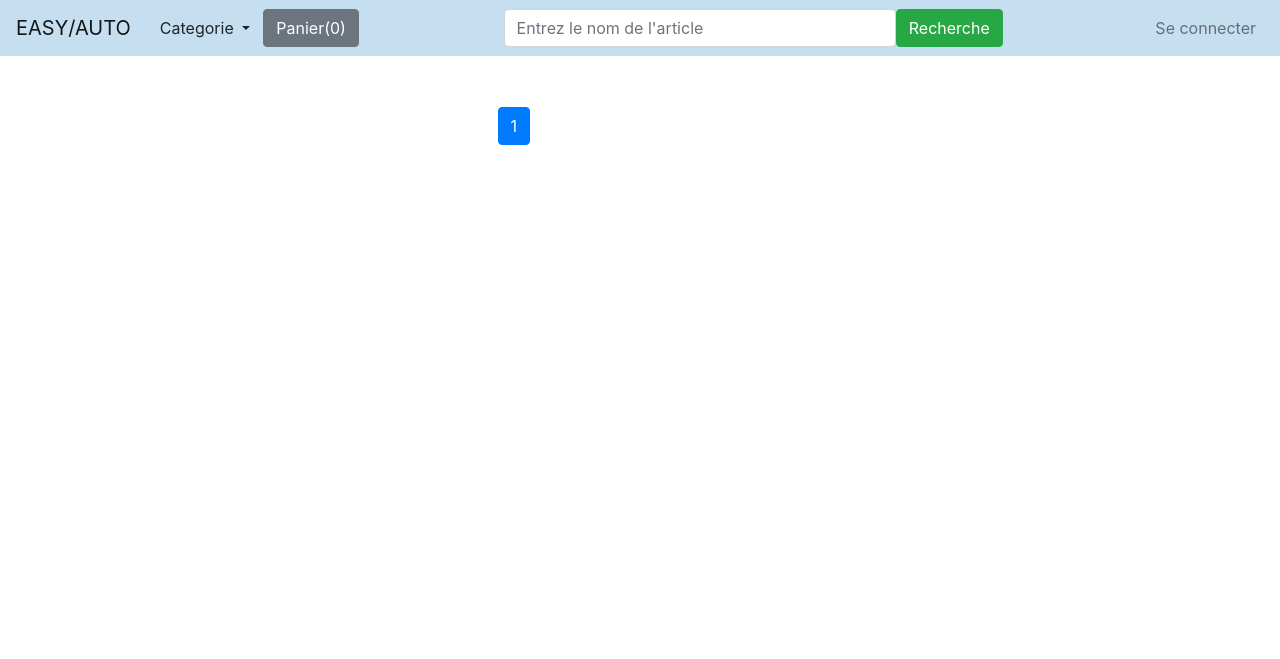
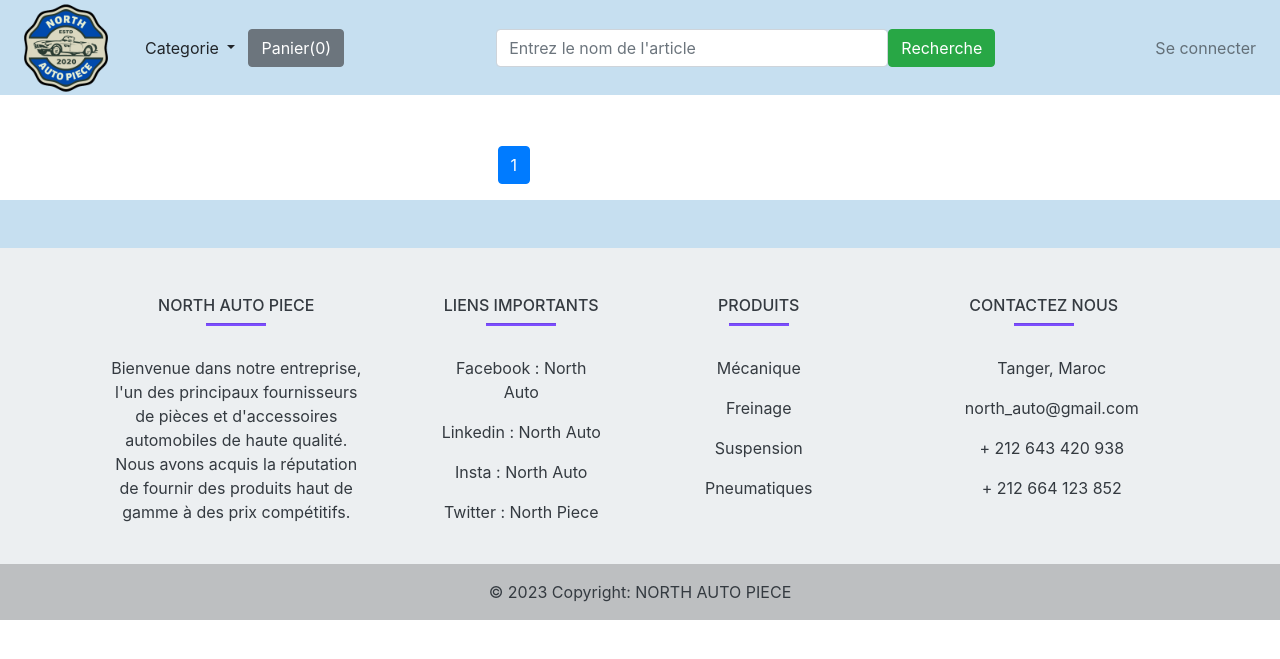
Before and after one commit to OmarDahrouch/DJANGO_Groupe1, a Django app: page / in a window 1280 px wide. Shown: the top 659 px of the page. Run offline with Django 4.2, Linux system fonts and the light colour scheme; data that the repository does not hold is empty; some libraries are stand-ins or nearby versions.

Commit message:
Merge 11/01 STATIC

```diff
--- a/DJAuto/settings.py
+++ b/DJAuto/settings.py
@@ -121,6 +121,10 @@ USE_TZ = True
 # Static files (CSS, JavaScript, Images)
 # https://docs.djangoproject.com/en/4.1/howto/static-files/
 
+STATICFILES_DIRS = [
+    BASE_DIR / "static",
+]
+
 STATIC_URL = 'static/'
 
 MEDIA_ROOT = BASE_DIR / "media"
--- a/article/templates/article/base.html
+++ b/article/templates/article/base.html
@@ -1,3 +1,4 @@
+{% load static %}
 <!DOCTYPE html>
 <html lang="en">
 
@@ -5,20 +6,22 @@
   <meta charset="UTF-8">
   <meta http-equiv="X-UA-Compatible" content="IE=edge">
   <meta name="viewport" content="width=device-width, initial-scale=1.0">
+  <link rel="icon" href="{% static 'images/Logo.png' %}">
   <link rel="stylesheet" href="https://stackpath.bootstrapcdn.com/bootstrap/4.5.2/css/bootstrap.min.css"
     integrity="sha384-JcKb8q3iqJ61gNV9KGb8thSsNjpSL0n8PARn9HuZOnIxN0hoP+VmmDGMN5t9UJ0Z" crossorigin="anonymous">
   <script src="https://cdn.jsdelivr.net/npm/bootstrap@5.0.1/dist/js/bootstrap.min.js"
     integrity="sha384-Atwg2Pkwv9vp0ygtn1JAojH0nYbwNJLPhwyoVbhoPwBhjQPR5VtM2+xf0Uwh9KtT"
     crossorigin="anonymous"></script>
-  <script src="https://code.jquery.com/jquery-3.6.0.js" integrity="sha256-H+K7U5CnXl1h5ywQfKtSj8PCmoN9aaq30gDh27Xc0jk=" crossorigin="anonymous"></script>  <title>Document</title>
+  <script src="https://code.jquery.com/jquery-3.6.0.js" integrity="sha256-H+K7U5CnXl1h5ywQfKtSj8PCmoN9aaq30gDh27Xc0jk=" crossorigin="anonymous"></script>
+  <title>North Auto Piece</title>
   <script src="https://code.jquery.com/jquery-3.2.1.slim.min.js" integrity="sha384-KJ3o2DKtIkvYIK3UENzmM7KCkRr/rE9/Qpg6aAZGJwFDMVNA/GpGFF93hXpG5KkN" crossorigin="anonymous"></script>
   <script src="https://cdn.jsdelivr.net/npm/popper.js@1.12.9/dist/umd/popper.min.js" integrity="sha384-ApNbgh9B+Y1QKtv3Rn7W3mgPxhU9K/ScQsAP7hUibX39j7fakFPskvXusvfa0b4Q" crossorigin="anonymous"></script>
   <script src="https://cdn.jsdelivr.net/npm/bootstrap@4.0.0/dist/js/bootstrap.min.js" integrity="sha384-JZR6Spejh4U02d8jOt6vLEHfe/JQGiRRSQQxSfFWpi1MquVdAyjUar5+76PVCmYl" crossorigin="anonymous"></script>
 </head>
 
 <body>
-  <nav class="navbar navbar-expand-lg navbar-light " style="background-color: #c6dff0;">
-    <a class="navbar-brand" href="/">EASY/AUTO</a>
+  <nav class="navbar navbar-expand-lg navbar-light" style="background-color: #c6dff0; height: 95px;">
+    <a class="navbar-brand" href="/"><img src="{% static 'images/Logo.png' %}" alt="Logo" width="100"></a>
 
     <div class="dropdown">
       <button class="btn dropdown-toggle" type="button" id="dropdownMenuButton1" data-bs-toggle="dropdown"
@@ -71,4 +74,147 @@
   </div>
 </body>
 {% block js %}{% endblock %}
+
+<!-- Remove the container if you want to extend the Footer to full width. -->
+  <!-- Footer -->
+  <footer
+          class="text-center text-lg-start text-dark"
+          style="background-color: #ECEFF1"
+          >
+    <!-- Section: Social media -->
+    <section
+             class="d-flex justify-content-between p-4 text-white"
+             style="background-color: #c6dff0"
+             >
+      <!-- Left -->
+      <div class="me-6">
+      </div>
+      <!-- Left -->
+
+      <!-- Right -->
+      <div>
+        <a href="" class="text-white me-4">
+          <i class="fab fa-facebook-f"></i>
+        </a>
+        <a href="" class="text-white me-4">
+          <i class="fab fa-twitter"></i>
+        </a>
+        <a href="" class="text-white me-4">
+          <i class="fab fa-google"></i>
+        </a>
+        <a href="" class="text-white me-4">
+          <i class="fab fa-instagram"></i>
+        </a>
+        <a href="" class="text-white me-4">
+          <i class="fab fa-linkedin"></i>
+        </a>
+        <a href="" class="text-white me-4">
+          <i class="fab fa-github"></i>
+        </a>
+      </div>
+      <!-- Right -->
+    </section>
+    <!-- Section: Social media -->
+
+    <!-- Section: Links  -->
+    <section class="">
+      <div class="container text-center text-md-start mt-5">
+        <!-- Grid row -->
+        <div class="row mt-3">
+          <!-- Grid column -->
+          <div class="col-md-3 col-lg-4 col-xl-3 mx-auto mb-4">
+            <!-- Content -->
+            <h6 class="text-uppercase fw-bold">North Auto Piece</h6>
+            <hr
+                class="mb-4 mt-0 d-inline-block mx-auto"
+                style="width: 60px; background-color: #7c4dff; height: 2px"
+                />
+            <p>
+                Bienvenue dans notre entreprise, l'un des principaux fournisseurs de pièces et d'accessoires automobiles de haute qualité. Nous avons acquis la réputation de fournir des produits haut de gamme à des prix compétitifs.
+            </p>
+          </div>
+          <!-- Grid column -->
+
+          <!-- Grid column -->
+          <div class="col-md-2 col-lg-2 col-xl-2 mx-auto mb-4">
+            <!-- Links -->
+            <h6 class="text-uppercase fw-bold">Liens importants</h6>
+            <hr
+                class="mb-4 mt-0 d-inline-block mx-auto"
+                style="width: 70px; background-color: #7c4dff; height: 2px"
+                />
+            <p>
+              <a href="#!" class="text-dark">Facebook : North Auto</a>
+            </p>
+            <p>
+              <a href="#!" class="text-dark">Linkedin : North Auto</a>
+            </p>
+            <p>
+              <a href="#!" class="text-dark">Insta : North Auto</a>
+            </p>
+            <p>
+              <a href="#!" class="text-dark">Twitter : North Piece</a>
+            </p>
+          </div>
+          <!-- Grid column -->
+
+          <!-- Grid column -->
+          <div class="col-md-3 col-lg-2 col-xl-2 mx-auto mb-4">
+            <!-- Links -->
+            <h6 class="text-uppercase fw-bold"> Produits</h6>
+            <hr
+                class="mb-4 mt-0 d-inline-block mx-auto"
+                style="width: 60px; background-color: #7c4dff; height: 2px"
+                />
+            <p>
+              Mécanique
+            </p>
+            <p>
+              Freinage
+            </p>
+            <p>
+              Suspension
+            </p>
+            <p>
+              Pneumatiques
+            </p>
+          </div>
+          <!-- Grid column -->
+
+          <!-- Grid column -->
+          <div class="col-md-4 col-lg-3 col-xl-3 mx-auto mb-md-0 mb-4">
+            <!-- Links -->
+            <h6 class="text-uppercase fw-bold">Contactez nous</h6>
+            <hr
+                class="mb-4 mt-0 d-inline-block mx-auto"
+                style="width: 60px; background-color: #7c4dff; height: 2px"
+                />
+            <p><i class="fas fa-home mr-3"></i> Tanger, Maroc</p>
+            <p><i class="fas fa-envelope mr-3"></i> north_auto@gmail.com</p>
+            <p><i class="fas fa-phone mr-3"></i> + 212 643 420 938</p>
+            <p><i class="fas fa-print mr-3"></i> + 212 664 123 852</p>
+          </div>
+          <!-- Grid column -->
+        </div>
+        <!-- Grid row -->
+      </div>
+    </section>
+    <!-- Section: Links  -->
+
+    <!-- Copyright -->
+    <div
+         class="text-center p-3"
+         style="background-color: rgba(0, 0, 0, 0.2)"
+         >
+      © 2023 Copyright:
+      <a class="text-dark" href="/"
+         >NORTH AUTO PIECE</a
+        >
+    </div>
+    <!-- Copyright -->
+  </footer>
+  <!-- Footer -->
+</div>
+<!-- End of .container -->
+
 </html>
--- a/article/templates/article/home.html
+++ b/article/templates/article/home.html
@@ -11,8 +11,8 @@
                     <div id="aa{{ article.id }}" class="card-title font-weight-bold">{{ article.nom_art }}</div>
                     <div id="price{{ article.id }}" style="color:red; float:left;"  class="card-text font-weight-bold">{{ article.prix }} .</div>
                     <div style="float: left; color:black">MAD</div><br>
-                    <a href="{{ article.id }}" class="btn btn-warning" style="margin-right: 5%;">Voir</a>
-                    <button id="{{ article.id }}" class="btn add btn-success">Ajouter</button>
+                    <a href="{{ article.id }}" class="btn btn-warning" style="margin-right: 5%; margin-top:5%;">Voir</a>
+                    <button id="{{ article.id }}" class="btn add btn-success" style="margin-top:5%;">Ajouter</button>
                 </div>
             </div>
         </div>
```
Also changed, not shown: article/templates/article/detail.html (+6 -6 lines), static/images/Logo.png (added).
